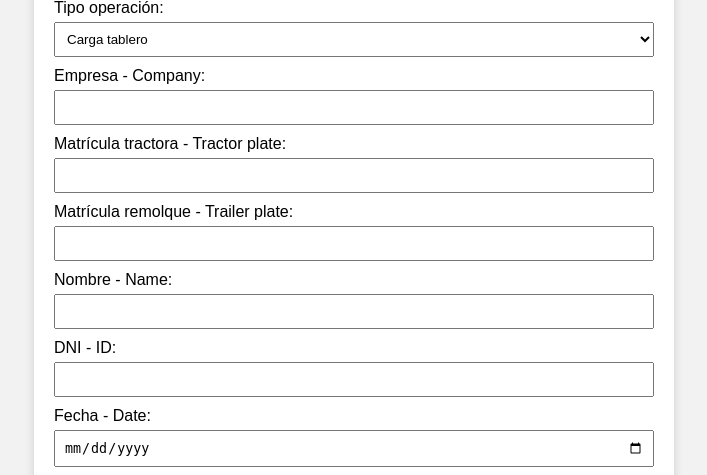
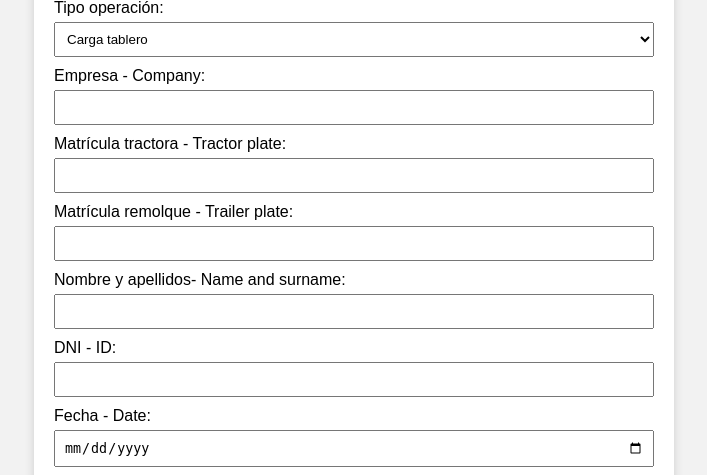
Before and after one commit to AnnaBU20/porteria-app, a Flask app: page / in a window 1280 px wide. Shown: the part 141-616 px from the top of the page, without its empty margins (286-993 px from the left). Run offline with Flask 3, Linux system fonts and the light colour scheme.

Commit message:
Actualización de código/protocolos

```diff
--- a/templates/formulario.html
+++ b/templates/formulario.html
@@ -80,7 +80,7 @@
             <label>Matrícula remolque - Trailer plate:</label>
             <input type="text" name="matricula_remolque" required>
 
-            <label>Nombre - Name:</label>
+            <label>Nombre y apellidos- Name and surname:</label>
             <input type="text" name="nombre" required>
 
             <label>DNI - ID:</label>
```
